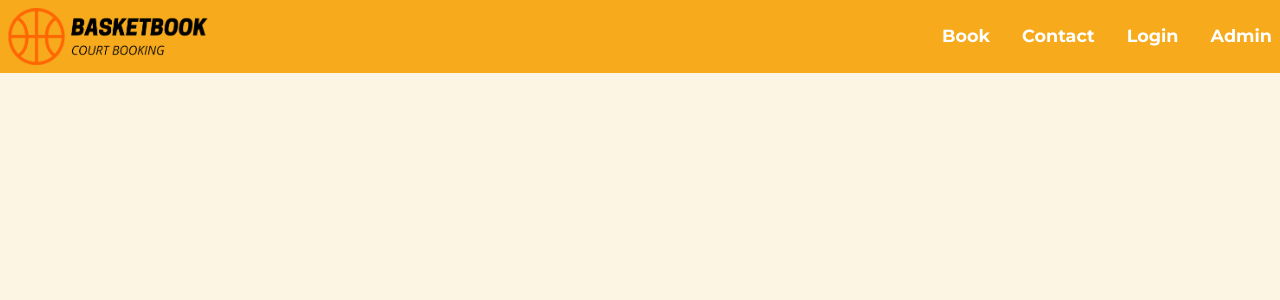
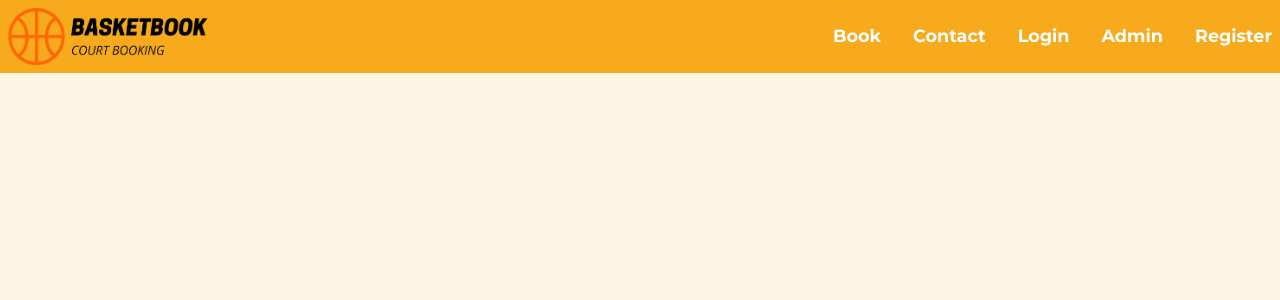
Before and after one commit to psal-afk/basketbookapp, a React (Vite) app: page / in a window 1280 px wide. Shown: the top 300 px of the page. Built offline with nearby package versions, Linux system fonts and the light colour scheme.

Commit message:
Update Header.jsx

```diff
--- a/src/components/Header.jsx
+++ b/src/components/Header.jsx
@@ -21,6 +21,9 @@ const Header = () => {
           <li>
             <Link to="/admin-login">Admin</Link>
           </li>
+          <li>
+            <Link to="/register-page">Register</Link>
+          </li>
         </ul>
       </nav>
     </header>
```
